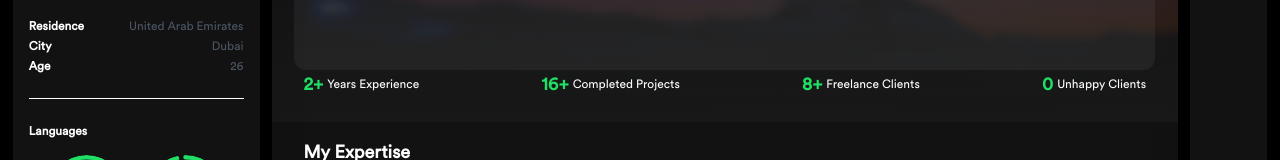
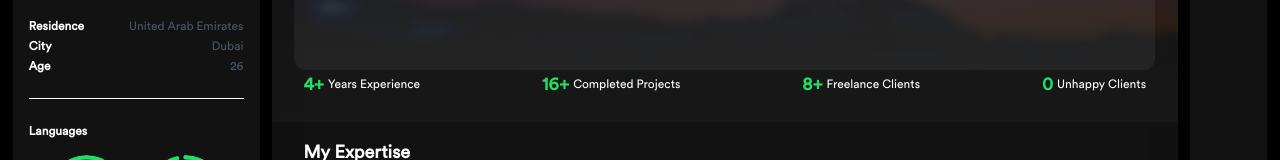
Before and after one commit to mghally999/mghally-portfolio, a Next.js app: page / in a window 1280 px wide. Shown: the part 211-371 px from the top of the page. Built offline with nearby package versions, Linux system fonts and the light colour scheme.

Commit message:
Updating Experience

```diff
--- a/components/HomeComponents/Banner.jsx
+++ b/components/HomeComponents/Banner.jsx
@@ -65,7 +65,7 @@ const Banner = () => {
         <div className="grid grid-cols-2 gap-4 md:gap-0 md:flex items-center justify-between w-full px-4 xl:px-8 2xl:px-16">
           <div className="flex items-center gap-x-1">
             <span className="text-base md:text-lg text-Green font-bold">
-              2+
+              4+
             </span>
             <span className="text-xs text-Snow">Years Experience</span>
           </div>
```
